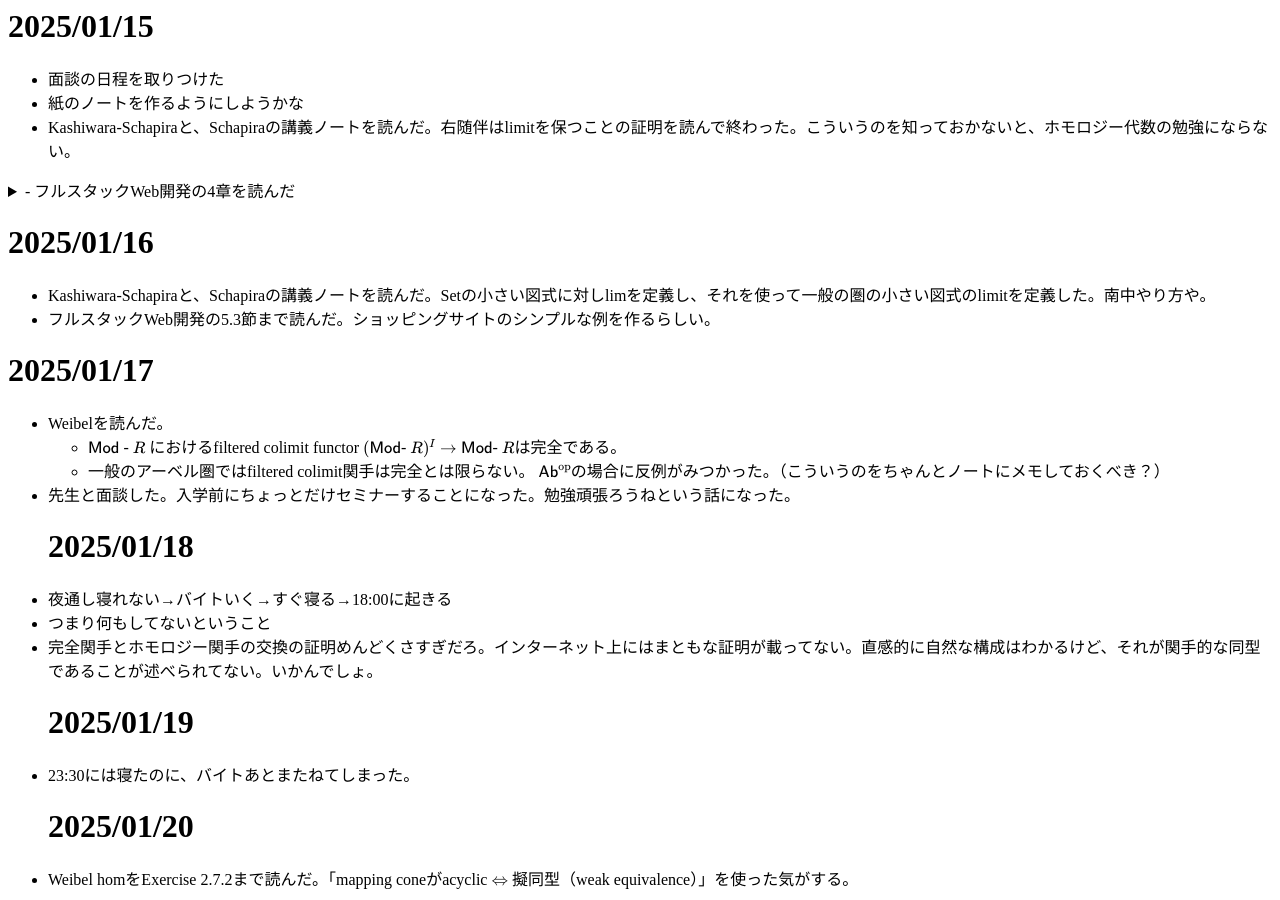
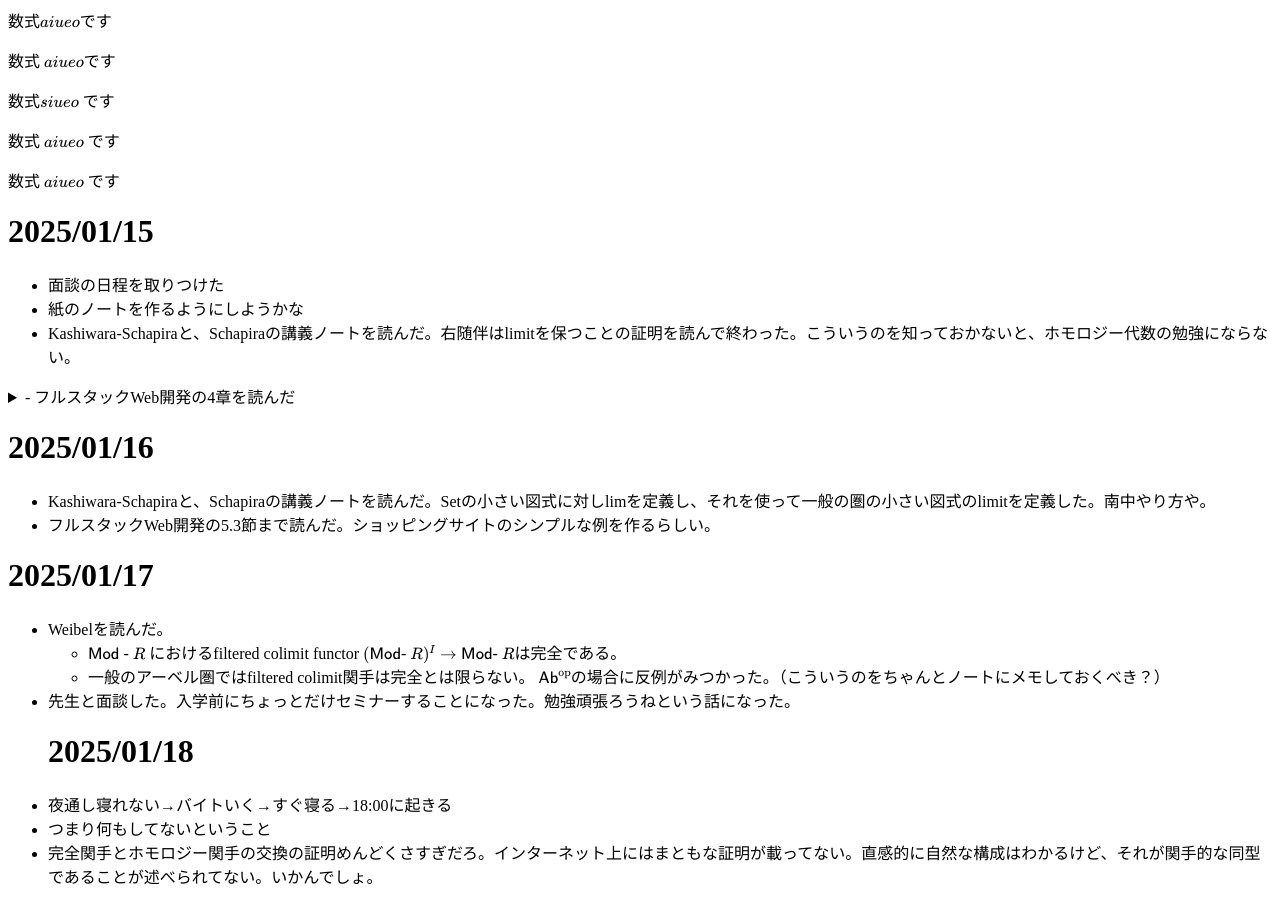
Before and after one commit to McMoscovium/mcmoscovium.github.io, a Jekyll site: the page built from diary/2025-01/index.md, in a window 1280 px wide and 900 px high. Built offline with Jekyll 4.4.1, drawn with Linux system fonts in a browser that asks for light colours; our own code applies the rules of GitHub Pages for plain Markdown files.

Commit message:
Update index.md

```diff
--- a/diary/2025-01/index.md
+++ b/diary/2025-01/index.md
@@ -1,3 +1,13 @@
+数式$aiueo$です
+
+数式 $aiueo$です
+
+数式$siueo$ です
+
+数式 $aiueo$ です
+
+数式 $ aiueo $ です
+
 # 2025/01/15
 - 面談の日程を取りつけた
 - 紙のノートを作るようにしようかな
```
